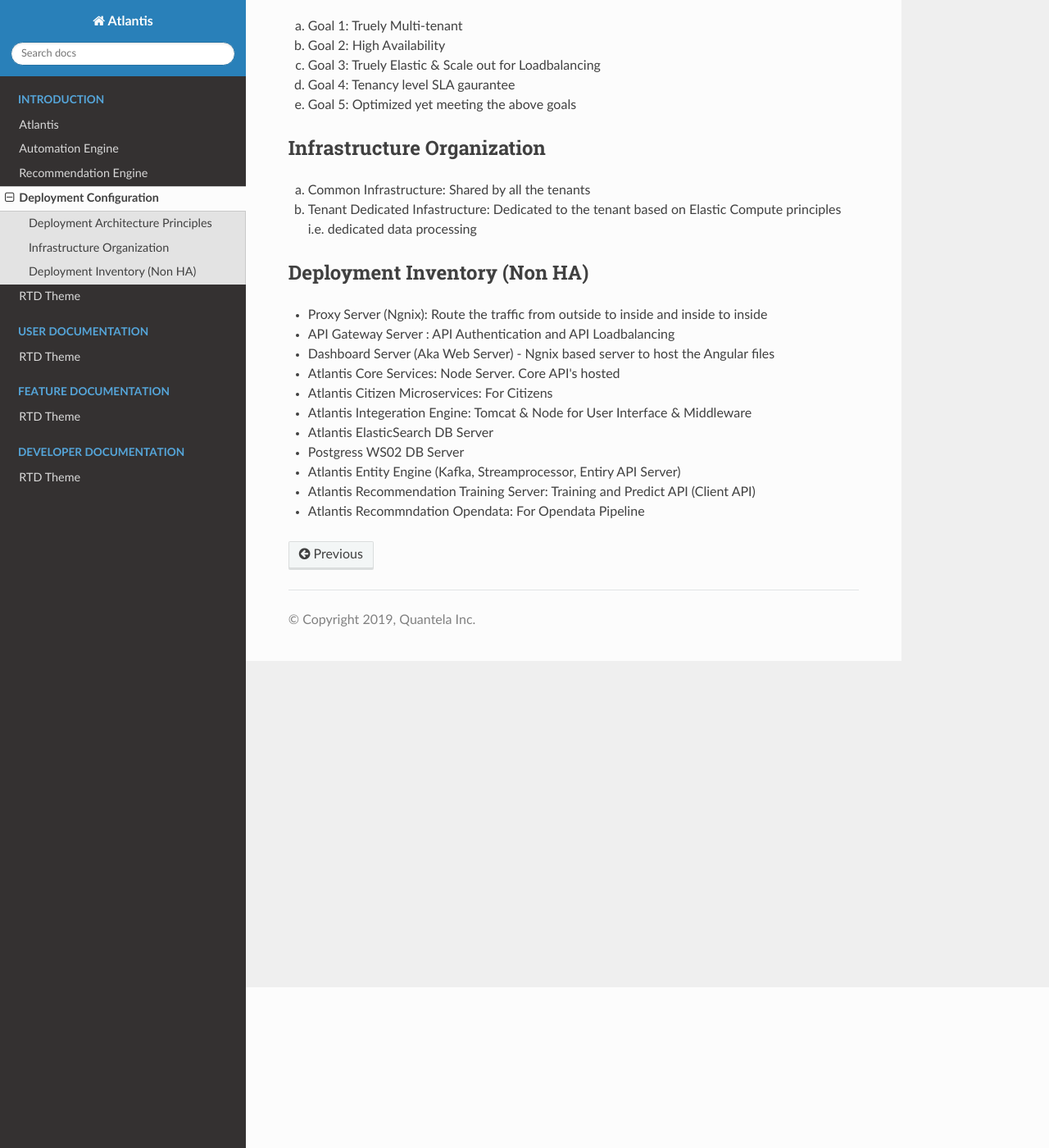
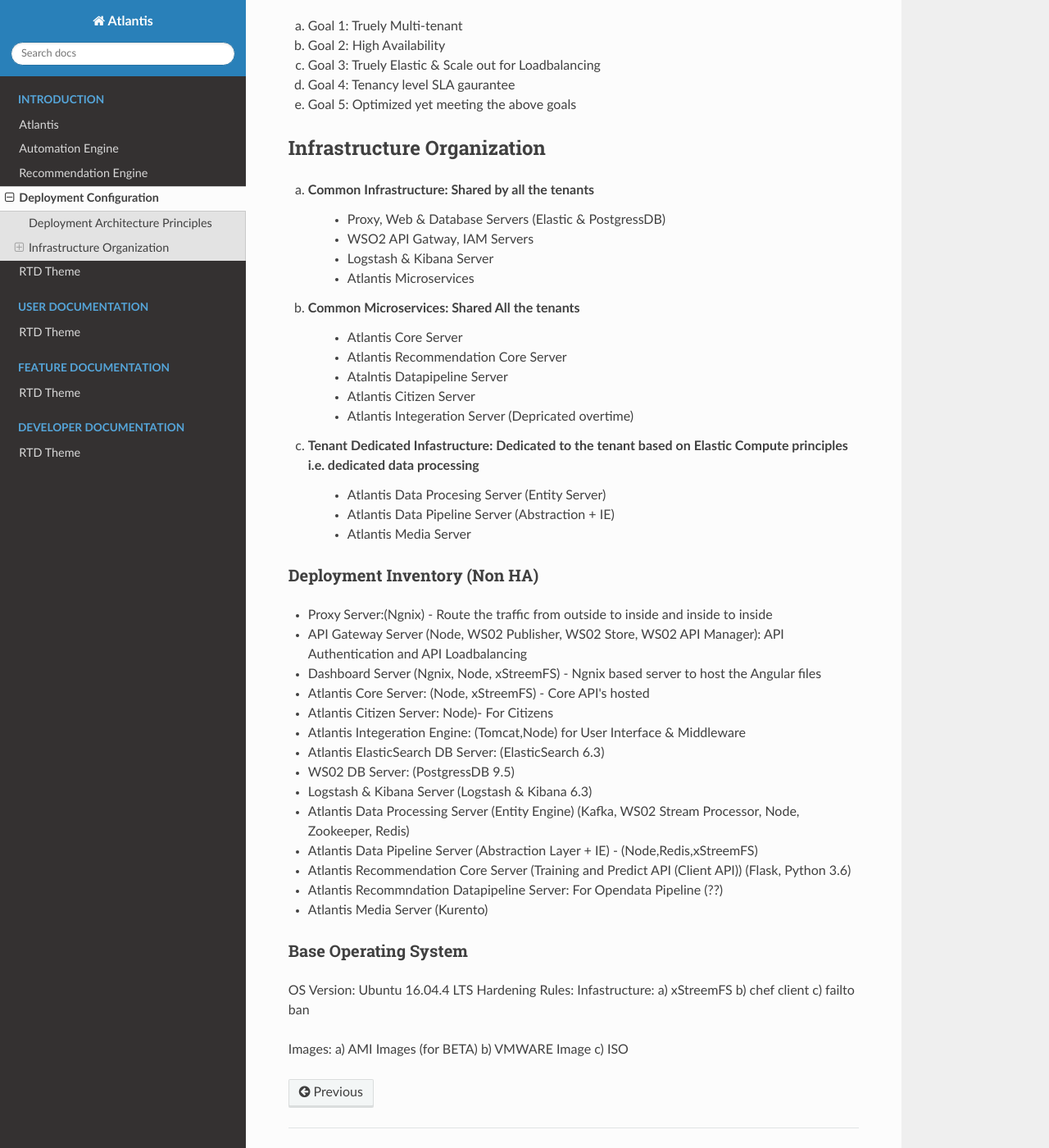
Before and after one commit to mohamedsheriff/atlantisdocs, a Sphinx documentation site: the page built from source/DeploymentArchitecture.rst, in a window 1280 px wide and 1400 px high, scrolled down 196 px. Shown: the whole window at 82% size. Built offline with Sphinx 7.4.7 and the Read the Docs theme 2.0.0, drawn with Linux system fonts in a browser that asks for light colours; pages that are not in the unit, such as notebooks, are missing from menus.

Commit message:
Update Changes

```diff
--- a/source/DeploymentArchitecture.rst
+++ b/source/DeploymentArchitecture.rst
@@ -3,7 +3,7 @@
 ************************
 
 Deployment Architecture Principles
-----------------------------------
+==================================
 a) Goal 1: Truely Multi-tenant
 b) Goal 2: High Availability
 c) Goal 3: Truely Elastic & Scale out for Loadbalancing
@@ -11,20 +11,50 @@
 e) Goal 5: Optimized yet meeting the above goals
 
 Infrastructure Organization
----------------------------
+===========================
 a) Common Infrastructure: Shared by all the tenants
-b) Tenant Dedicated Infastructure: Dedicated to the tenant based on Elastic Compute principles i.e. dedicated data processing
+    * Proxy, Web & Database Servers (Elastic & PostgressDB)
+    * WSO2 API Gatway, IAM Servers
+    * Logstash & Kibana Server
+    * Atlantis Microservices
+b) Common Microservices: Shared All the tenants
+    * Atlantis Core Server
+    * Atlantis Recommendation Core Server
+    * Atalntis Datapipeline Server
+    * Atlantis Citizen Server
+    * Atlantis Integeration Server (Depricated overtime)
+c) Tenant Dedicated Infastructure: Dedicated to the tenant based on Elastic Compute principles i.e. dedicated data processing
+    * Atlantis Data Procesing Server (Entity Server)
+    * Atlantis Data Pipeline Server (Abstraction + IE)
+    * Atlantis Media Server
 
 Deployment Inventory (Non HA)
 -----------------------------
-* Proxy Server (Ngnix): Route the traffic from outside to inside and inside to inside
-* API Gateway Server : API Authentication and API Loadbalancing
-* Dashboard Server (Aka Web Server) - Ngnix based server to host the Angular files
-* Atlantis Core Services: Node Server. Core API's hosted
-* Atlantis Citizen Microservices: For Citizens
-* Atlantis Integeration Engine: Tomcat & Node for User Interface & Middleware
-* Atlantis ElasticSearch DB Server
-* Postgress WS02 DB Server
-* Atlantis Entity Engine (Kafka, Streamprocessor, Entiry API Server)
-* Atlantis Recommendation Training Server: Training and Predict API (Client API)
-* Atlantis Recommndation Opendata: For Opendata Pipeline
+* Proxy Server:(Ngnix) -  Route the traffic from outside to inside and inside to inside
+* API Gateway Server (Node, WS02 Publisher, WS02 Store, WS02 API Manager): API Authentication and API Loadbalancing
+* Dashboard Server (Ngnix, Node, xStreemFS) -  Ngnix based server to host the Angular files
+* Atlantis Core Server: (Node, xStreemFS) - Core API's hosted
+* Atlantis Citizen Server: Node)- For Citizens
+* Atlantis Integeration Engine: (Tomcat,Node) for User Interface & Middleware
+* Atlantis ElasticSearch DB Server: (ElasticSearch 6.3)
+* WS02 DB Server: (PostgressDB 9.5)
+* Logstash & Kibana Server (Logstash & Kibana 6.3)
+* Atlantis Data Processing Server (Entity Engine) (Kafka, WS02 Stream Processor, Node, Zookeeper, Redis)
+* Atlantis Data Pipeline Server (Abstraction Layer + IE) - (Node,Redis,xStreemFS)
+* Atlantis Recommendation Core Server (Training and Predict API (Client API)) (Flask, Python 3.6)
+* Atlantis Recommndation Datapipeline Server: For Opendata Pipeline (??)
+* Atlantis Media Server (Kurento)
+
+Base Operating System
+---------------------
+OS Version: Ubuntu 16.04.4 LTS
+Hardening Rules:
+Infastructure:
+a) xStreemFS
+b) chef client
+c) failto ban
+
+Images:
+a) AMI Images (for BETA)
+b) VMWARE Image
+c) ISO
```
